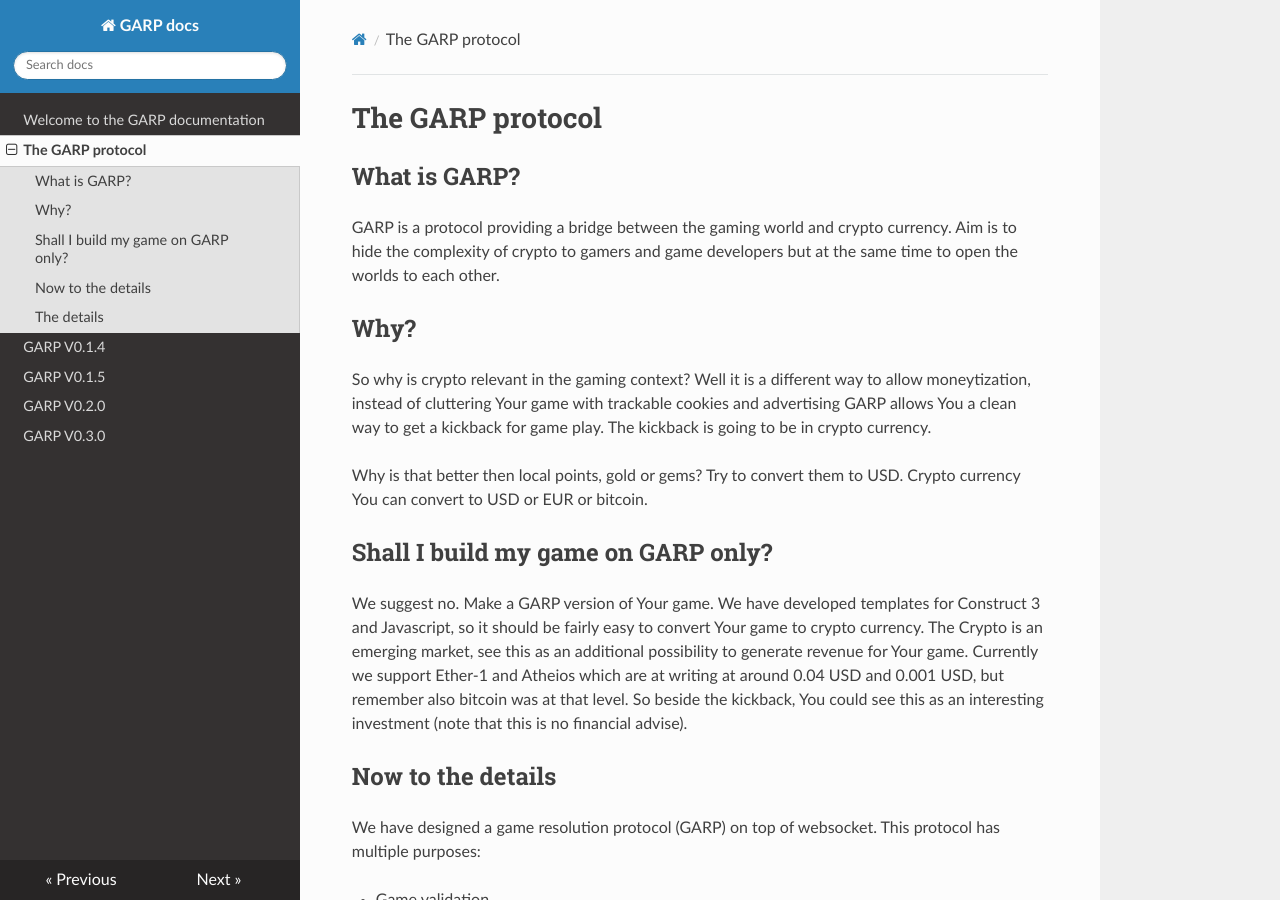
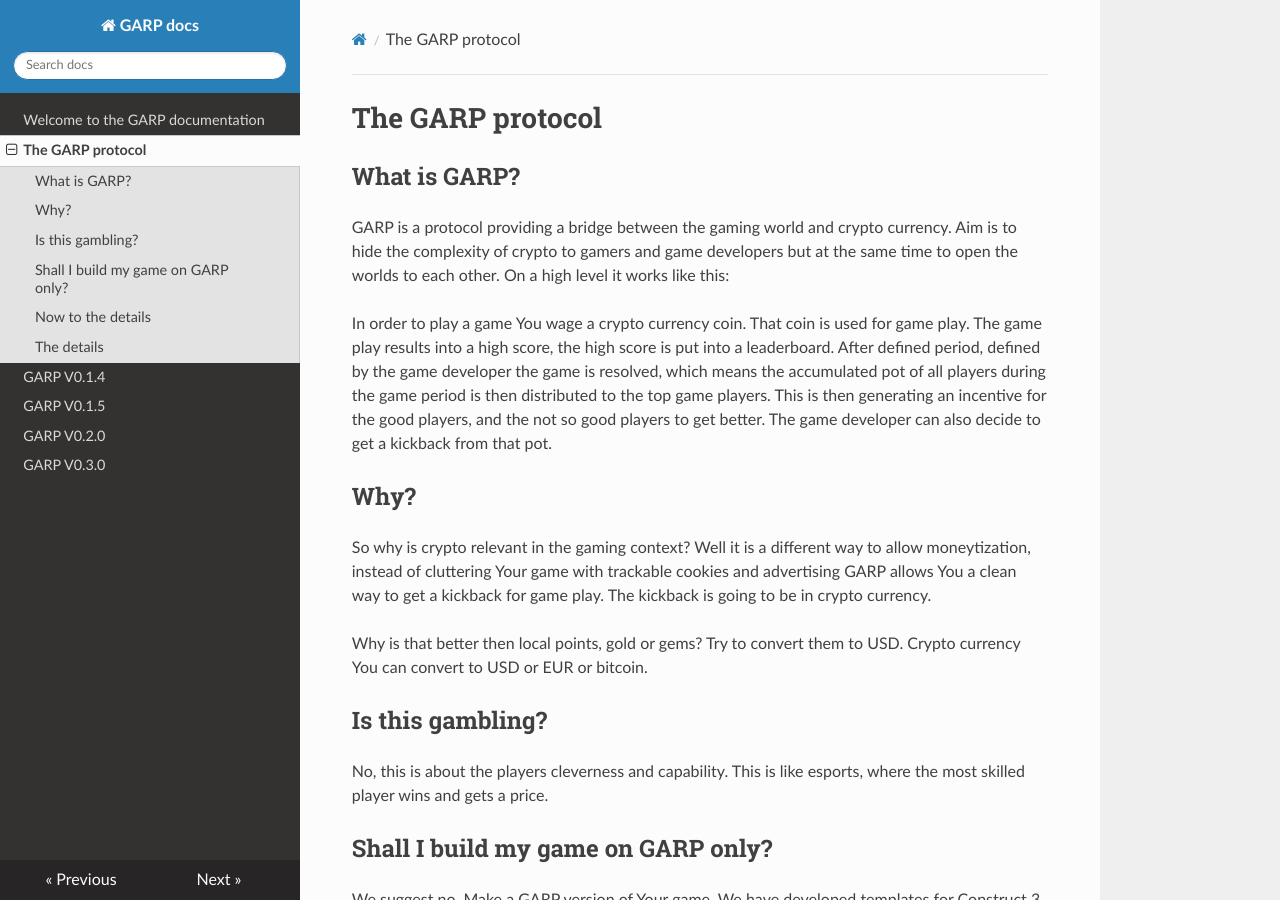
Before and after one commit to garpofficial/garp.readthedocs.io, an MkDocs documentation site: the page built from docs/garp.md, in a window 1280 px wide and 900 px high. Built offline with MkDocs 1.6.1, drawn with Linux system fonts in a browser that asks for light colours; nearby versions of some CDN libraries.

Commit message:
Update for v0.3.0

```diff
--- a/docs/garp.md
+++ b/docs/garp.md
@@ -2,7 +2,15 @@
 ## What is GARP?
 GARP is a protocol providing a bridge between the gaming world and crypto currency.
 Aim is to hide the complexity of crypto to gamers and game developers but at the same time to
-open the worlds to each other.
+open the worlds to each other. On a high level it works like this:
+
+In order to play a game You wage a crypto currency coin. That coin is used for game play.
+The game play results into a high score, the high score is put into a leaderboard.
+After defined period, defined by the game developer the game is resolved, which means the
+accumulated pot of all players during the game period is then distributed to the top game players.
+This is then generating an incentive for the good players, and the not so good players to get better.
+The game developer can also decide to get a kickback from that pot.
+
 
 ## Why?
 So why is crypto relevant in the gaming context? Well it is a different way to allow moneytization,
@@ -11,6 +19,10 @@ to get a kickback for game play. The kickback is going to be in crypto currency.
 
 Why is that better then local points, gold or gems? Try to convert them to USD.
 Crypto currency You can convert to USD or EUR or bitcoin.
+
+## Is this gambling?
+No, this is about the players cleverness and capability. This is like esports, where the
+most skilled player wins and gets a price.
 
 ## Shall I build my game on GARP only?
 We suggest no. Make a GARP version of Your game. We have developed templates for Construct 3
```
Also changed, not shown: docs/javascript.md (+6 -3 lines).
